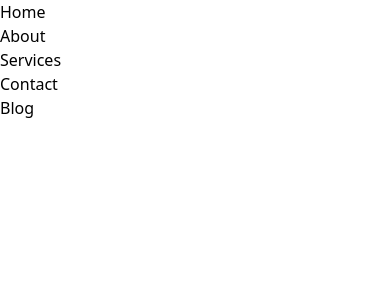
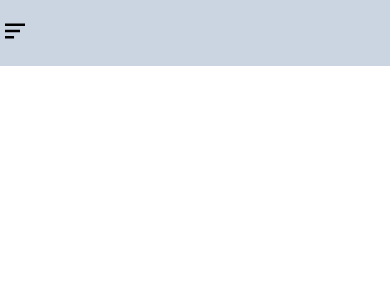
Before and after one commit to sazid0101/Price-options, a React (Vite) app: page /blog in a window 390 px wide. Shown: the top 300 px of the page. Built offline with nearby package versions, Linux system fonts and the light colour scheme.

Commit message:
responsive navbar added for medium device & small device

```diff
--- a/package.json
+++ b/package.json
@@ -11,7 +11,8 @@
   },
   "dependencies": {
     "react": "^19.0.0",
-    "react-dom": "^19.0.0"
+    "react-dom": "^19.0.0",
+    "react-icons": "^5.5.0"
   },
   "devDependencies": {
     "@eslint/js": "^9.21.0",
--- a/src/Components/NavBar/NavBar.jsx
+++ b/src/Components/NavBar/NavBar.jsx
@@ -1,6 +1,11 @@
+import { useState } from "react";
 import Link from "../../Link/Link";
+import { BiMenuAltLeft } from "react-icons/bi";
+import { IoClose } from "react-icons/io5";
 
 const NavBar = () => {
+
+    const [open, setOpen] = useState(false)
 
     const navRoutes = [
         { id: 1, path: "/", name: "Home" },
@@ -11,8 +16,16 @@ const NavBar = () => {
       ];
 
     return (
-        <nav>
-           <ul className="md:flex">
+        <nav className="bg-slate-300 pt-4 pb-5">
+            <div className="md:hidden" onClick={()=> setOpen(!open)}>
+                {
+                    open === true?
+                    <IoClose className="text-3xl"></IoClose>:
+                    <BiMenuAltLeft className="text-3xl"></BiMenuAltLeft>
+                }
+
+            </div>
+           <ul className={`md:flex duration-1000 absolute bg-none md:static text-white rounded-lg pl-5   ${open? "top-16 bg-green-500" : "-top-60"} text-black`}>
            {
                 navRoutes.map(route => <Link route={route}></Link>)
             }
```
Also changed, not shown: 1 other file (tests, documents, lock files or other folders).
